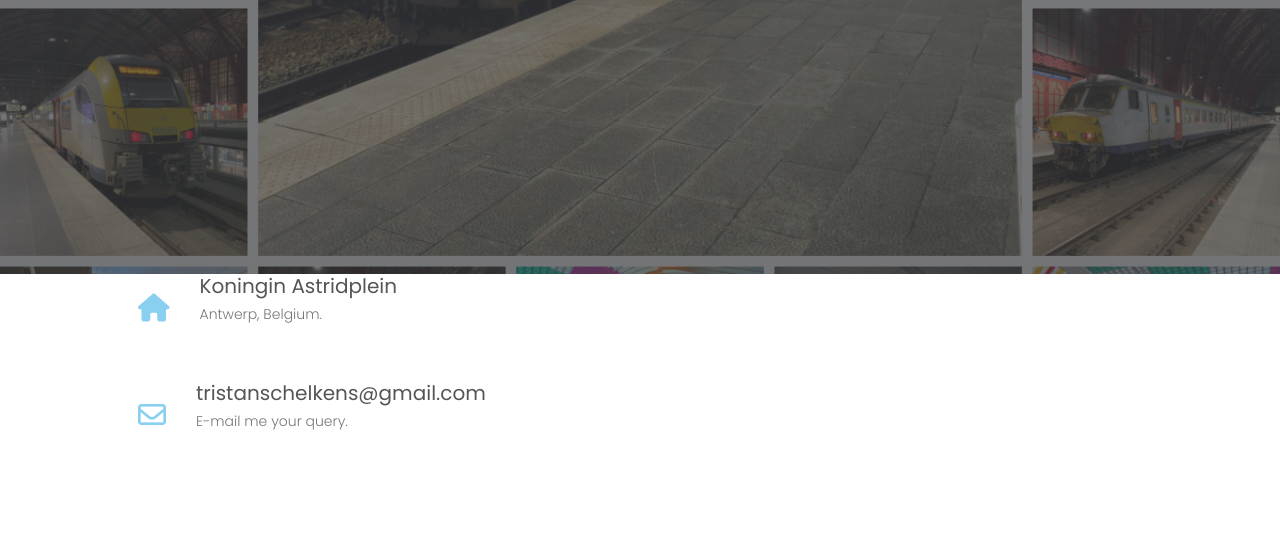
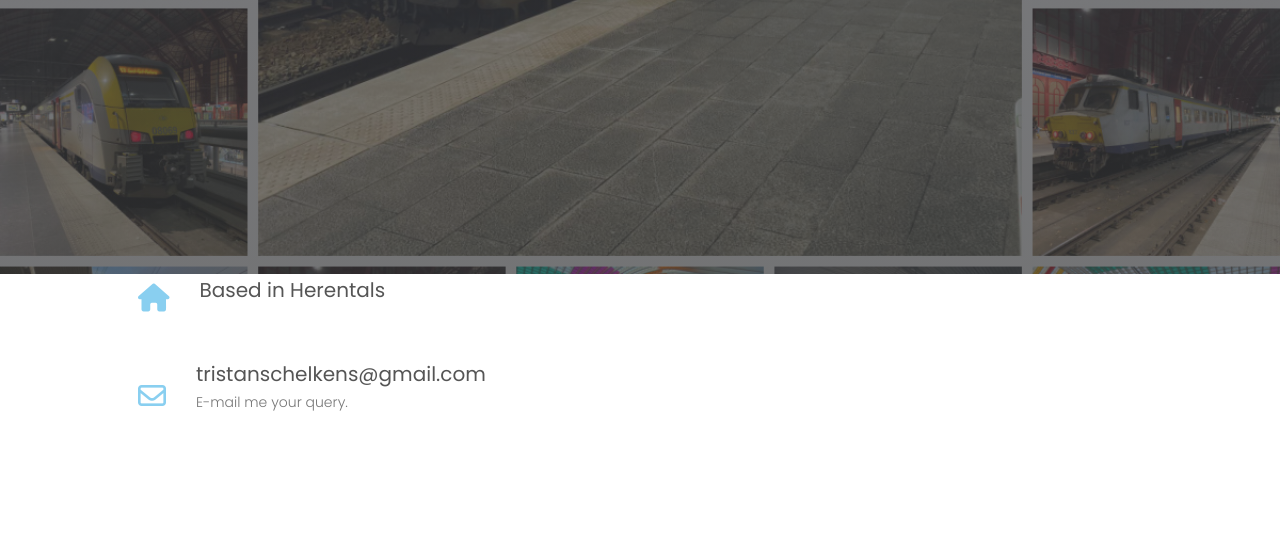
Before and after one commit to tristanschelkens/trainbelgium.com, a plain HTML site: page html/Contact.html in a window 1280 px wide. Shown: the part 526-1072 px from the top of the page. Drawn offline with nearby package versions, Linux system fonts and the light colour scheme.

Commit message:
Update Contact.html

```diff
--- a/html/Contact.html
+++ b/html/Contact.html
@@ -68,8 +68,8 @@
               <i class="fa fa-home"></i>
             </a>
             <span>
-              <h5>Koningin Astridplein</h5>
-              <p>Antwerp, Belgium.</p>
+              <h5>Based in Herentals</h5>
+              <p></p>
             </span>
           </div>
           <div>
```
